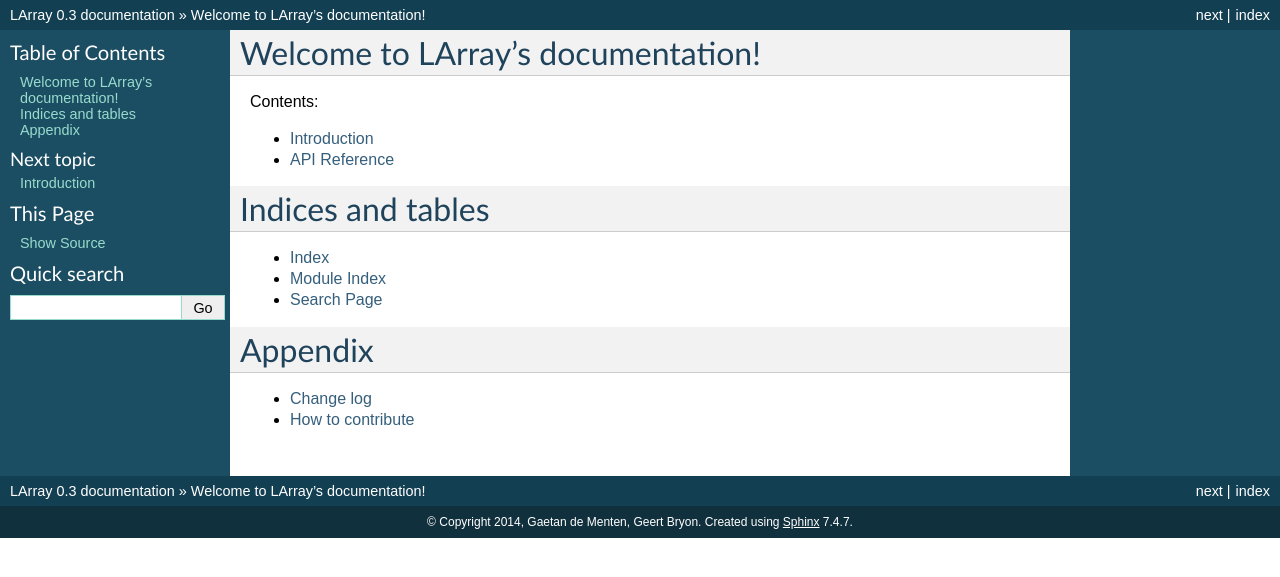
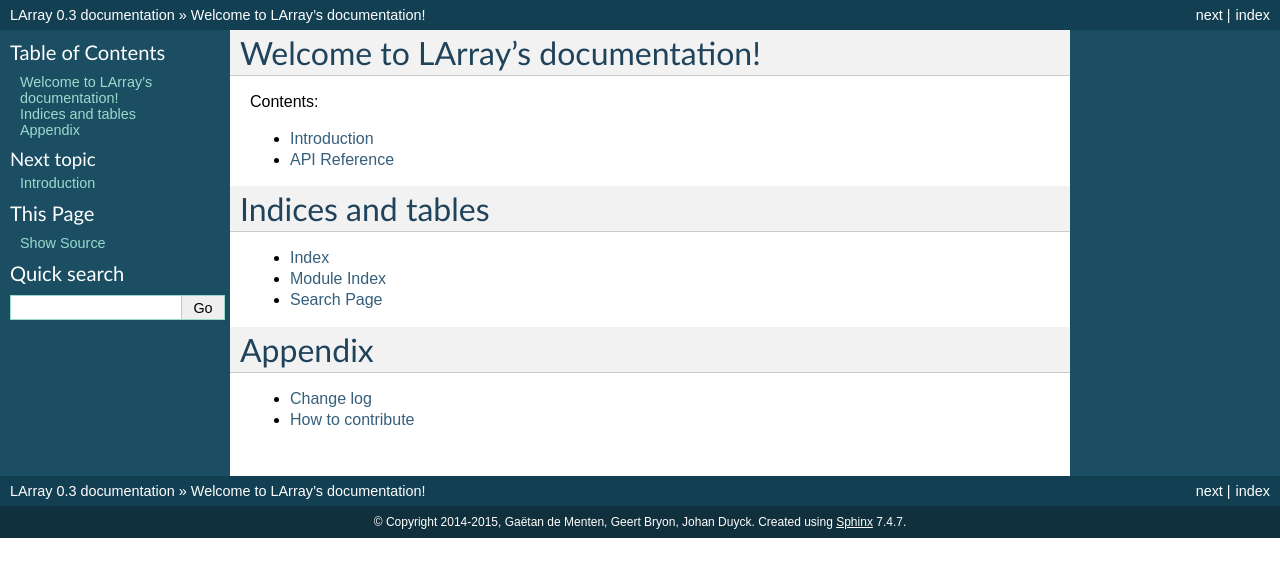
Before and after one commit to larray-project/larray, a Sphinx documentation site: the page built from doc/source/index.rst, in a window 1280 px wide. Shown: the top 577 px of the page. Built offline with Sphinx 7.4.7, drawn with Linux system fonts in a browser that asks for light colours.

Commit message:
added Johan

```diff
--- a/doc/source/conf.py
+++ b/doc/source/conf.py
@@ -61,7 +61,7 @@
 
 # General information about the project.
 project = 'LArray'
-copyright = '2014, Gaetan de Menten, Geert Bryon'
+copyright = '2014-2015, Gaëtan de Menten, Geert Bryon, Johan Duyck'
 
 # The version info for the project you're documenting, acts as replacement for
 # |version| and |release|, also used in various other places throughout the
@@ -214,7 +214,7 @@
 #  author, documentclass [howto, manual, or own class]).
 latex_documents = [
   ('index', 'larray.tex', 'LArray Documentation',
-   'Gaetan de Menten, Geert Bryon', 'manual'),
+   'Gaëtan de Menten, Geert Bryon, Johan Duyck', 'manual'),
 ]
 
 # The name of an image file (relative to this directory) to place at the top of
@@ -244,7 +244,7 @@
 # (source start file, name, description, authors, manual section).
 man_pages = [
     ('index', 'larray', 'LArray Documentation',
-     ['Gaetan de Menten, Geert Bryon'], 1)
+     ['Gaëtan de Menten, Geert Bryon, Johan Duyck'], 1)
 ]
 
 # If true, show URL addresses after external links.
@@ -257,8 +257,12 @@
 # (source start file, target name, title, author,
 #  dir menu entry, description, category)
 texinfo_documents = [
-  ('index', 'LArray', 'LArray Documentation',
-   'Gaetan de Menten, Geert Bryon', 'LArray', 'One line description of project.',
+  ('index',
+   'LArray',
+   'LArray Documentation',
+   'Gaëtan de Menten, Geert Bryon, Johan Duyck',
+   'LArray',
+   'One line description of project.',
    'Miscellaneous'),
 ]
 
```
